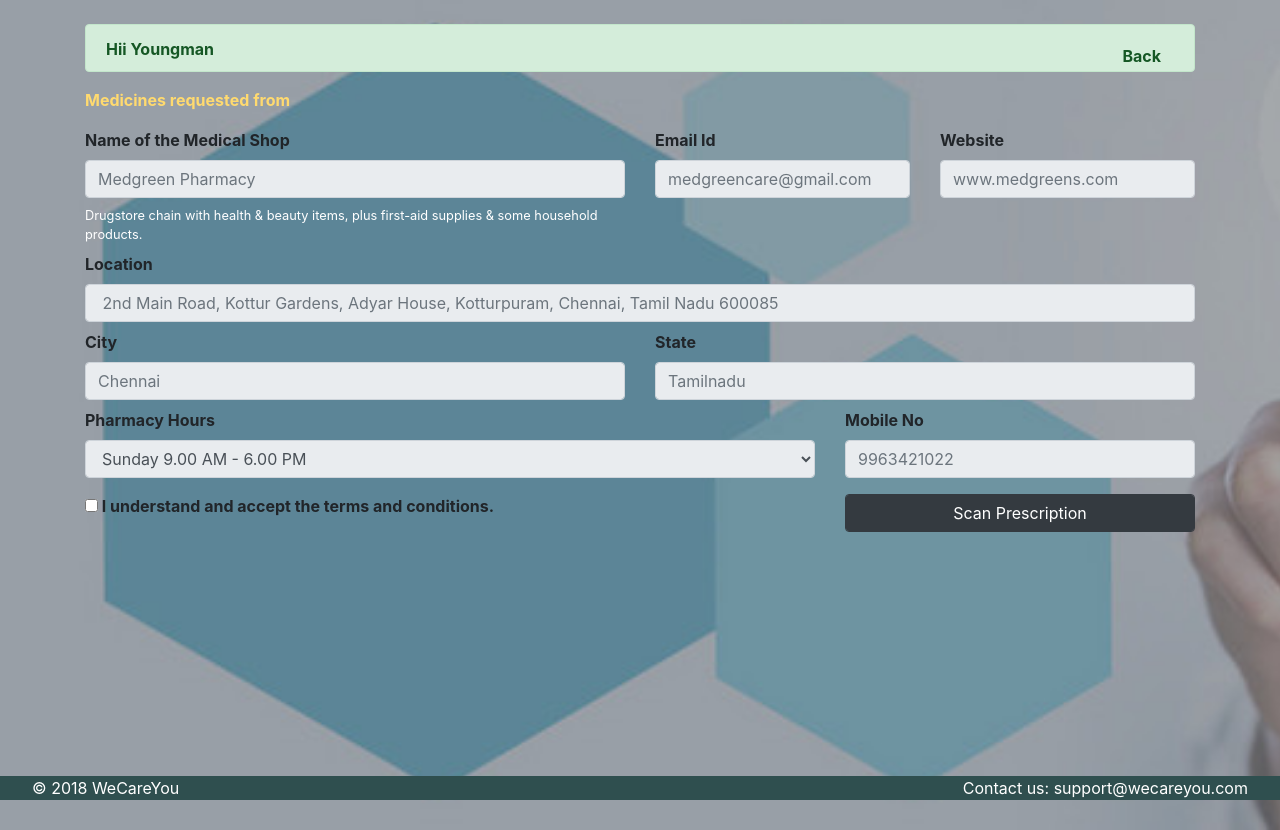
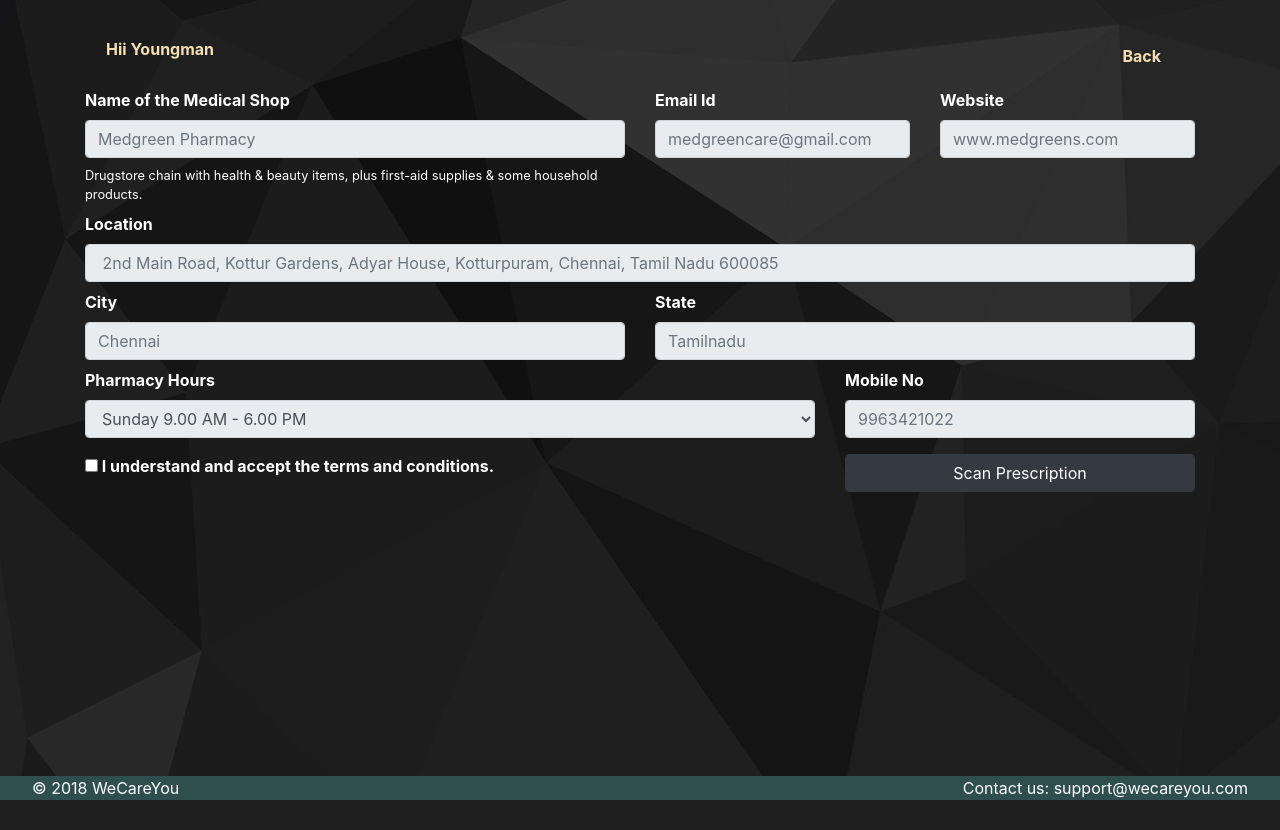
Before and after one commit to Inbasasi/MedicalPro, a PHP site: page /page2.html in a window 1280 px wide. After the commit the page ends 800 px from the top, so only its background shows below. Run offline with PHP 8.4, Linux system fonts and the light colour scheme; some libraries are stand-ins or nearby versions.

Commit message:
Background image changed for Scanning page

```diff
--- a/page2.html
+++ b/page2.html
@@ -12,10 +12,10 @@
 <script src="node_modules/cropperjs/dist/cropper.js"></script>
 <meta name="viewport" content="width=device-width, initial-scale=1">
 </head>
-<body class="page2">
+<body class="page2"  style="color: white;">
 
 	<div class="container">
-		<div class="alert alert-success mt-4" style="height: 3rem;">
+		<div class="alert alert-default mt-4" style="height: 3rem;color: wheat;">
 			<div class="row">
 				<div class="col text-left">
 					<p><strong>Hii Youngman</strong></p>
@@ -25,8 +25,8 @@
 				</div>
 			</div>
 		</div>
-		<p style="color: #ffda6f;"><strong>Medicines requested from</strong></p>
-		<form><strong>
+<!-- 		<p class="center"><strong>Medicines requested from</strong></p>
+ -->		<form><strong>
 			<div class="form-group">
 				<div class="row">
 					<div class="col-md-6">
--- a/styles.css
+++ b/styles.css
@@ -31,7 +31,7 @@
 	background-image: url(public/s2.jpg);
 }
 .page2{
-	background-image: url(public/a5.jpg);
+	background-image: url(public/ss1.jpg);
 	height: -webkit-fill-available;
 	background-size: cover;
 }
```
Also changed, not shown: public/ss1.jpg (added), public/ss2.jpg (added).
